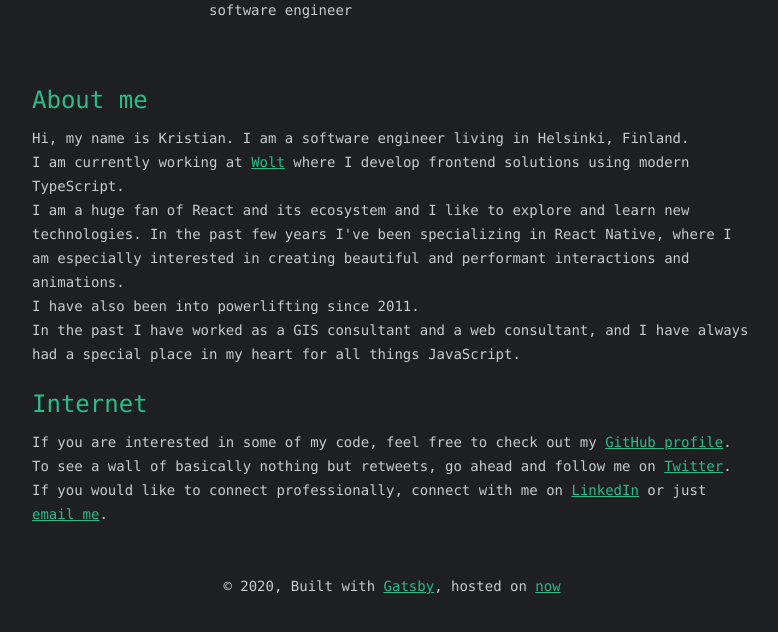
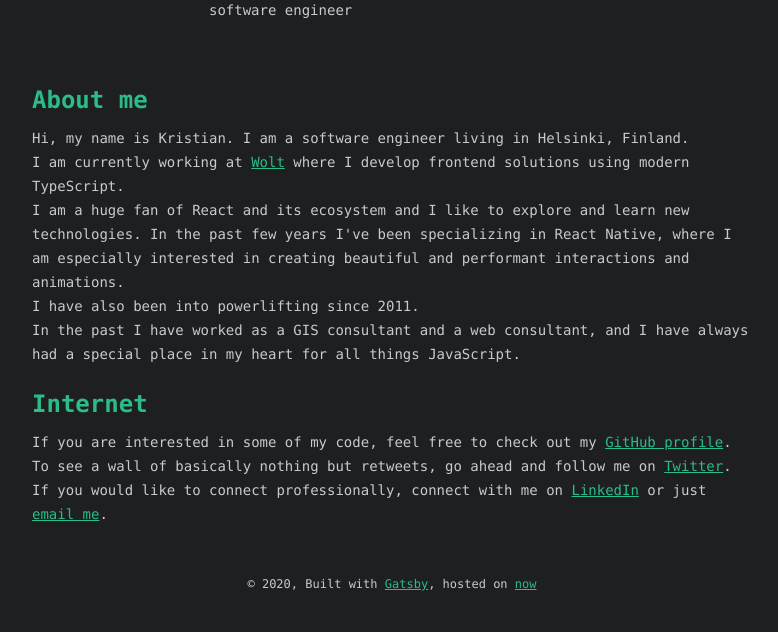
Before and after one commit to sakarisson/sakarisson.com, a Gatsby site: page / in a window 1280 px wide. Shown: the part 136-768 px from the top of the page, without its empty margins (248-1026 px from the left). Built offline with nearby package versions, Linux system fonts and the light colour scheme; Gatsby itself is replaced by a stand-in of ours.

Commit message:
Minor style changes

```diff
--- a/src/components/Typography.ts
+++ b/src/components/Typography.ts
@@ -12,7 +12,14 @@ export const Paragraph = styled.p`
   line-height: 24px;
 `
 
+export const Small = styled.p`
+  color: ${Color.TEXT_PRIMARY};
+  font-size: 12px;
+  font-weight: 400;
+  line-height: 20px;
+`
+
 export const Heading = styled.h2`
   color: ${Color.TEXT_HIGHLIGHT};
-  font-weight: 300;
+  font-weight: bold;
 `
--- a/src/components/layout.tsx
+++ b/src/components/layout.tsx
@@ -4,7 +4,7 @@ import { useStaticQuery, graphql } from "gatsby"
 
 import Header from "./header"
 import SEO from "./seo"
-import { Paragraph } from "./Typography"
+import { Small } from "./Typography"
 import { Link } from "../style/Styles"
 import Color from "../style/Color"
 import { SiteSiteMetadata } from "../generated/graphql"
@@ -87,13 +87,13 @@ const Layout: React.FC<Props> = ({ children }) => {
         <main>{children}</main>
       </Content>
       <Footer>
-        <Paragraph>
+        <Small>
           © {new Date().getFullYear()}, Built with
           {` `}
           <Link href="https://www.gatsbyjs.org">Gatsby</Link>
           {`, hosted on `}
           <Link href="https://www.now.sh">now</Link>
-        </Paragraph>
+        </Small>
       </Footer>
     </Root>
   )
```
